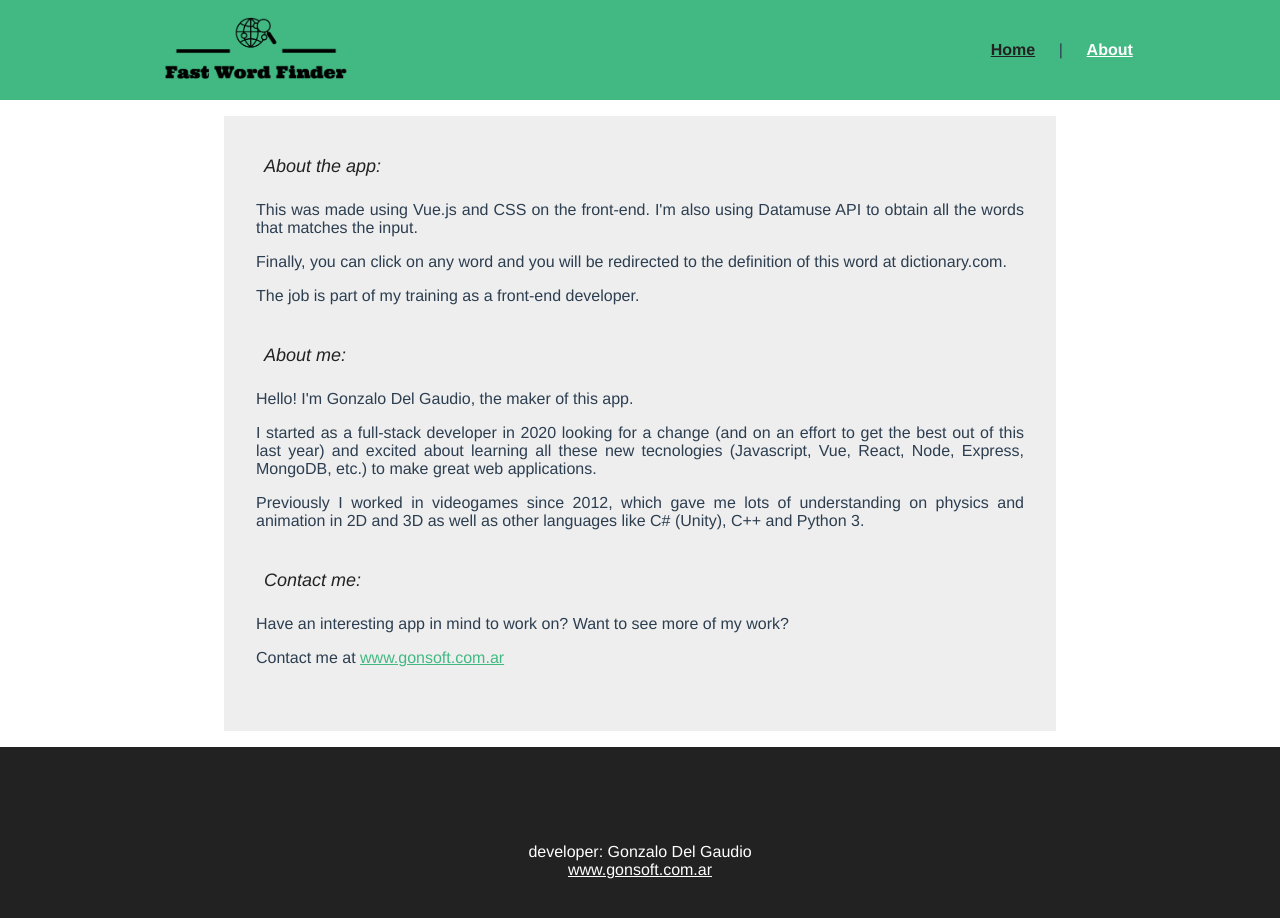
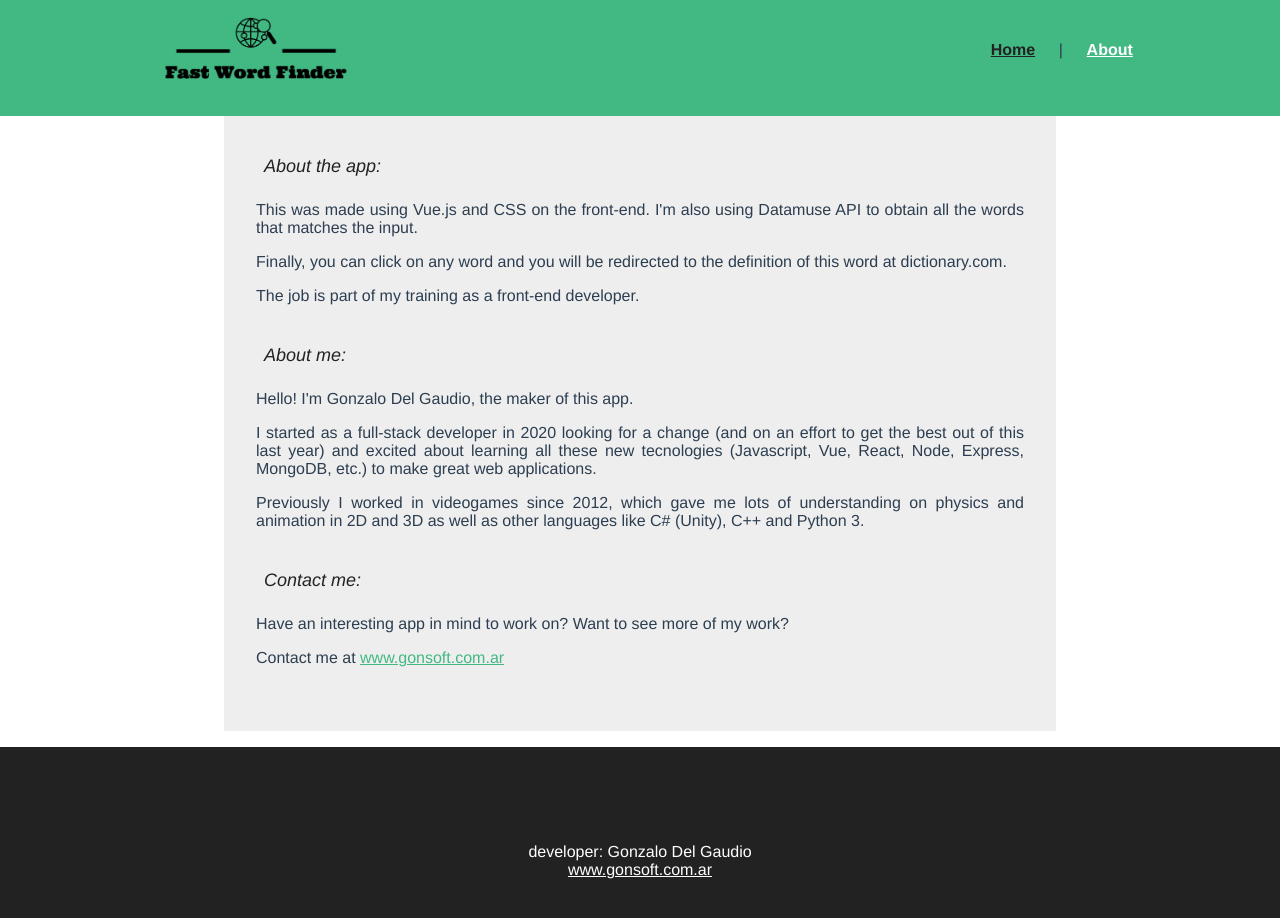
Before and after one commit to gonherdg/word-finder-vue, a Vue app: page /about in a window 1280 px wide. Shown: the top 918 px of the page. Built offline with nearby package versions, Linux system fonts and the light colour scheme.

Commit message:
fix: background colors html body

```diff
--- a/src/App.vue
+++ b/src/App.vue
@@ -34,6 +34,10 @@ html {
   margin: 0px;
 }
 
+html {
+  background-color: #42b983;
+}
+
 #nav a {
   font-weight: bold;
   color: #222;
--- a/src/views/About.vue
+++ b/src/views/About.vue
@@ -1,5 +1,5 @@
 <template>
-  <div class="hello">
+  <div class="background">
     <div class="main">
       <div class="flex-parent">
         <div class="subtitle">About the app:</div>
@@ -60,7 +60,7 @@
 </template>
 
 <script>
-import CommonFooter from '../components/CommonFooter.vue'
+import CommonFooter from "../components/CommonFooter.vue";
 
 export default {
   name: "About",
@@ -75,6 +75,10 @@ export default {
 
 <!-- Add "scoped" attribute to limit CSS to this component only -->
 <style scoped>
+.background {
+  background-color: white;
+}
+
 .main {
   max-width: 60%;
   margin: auto;
```
